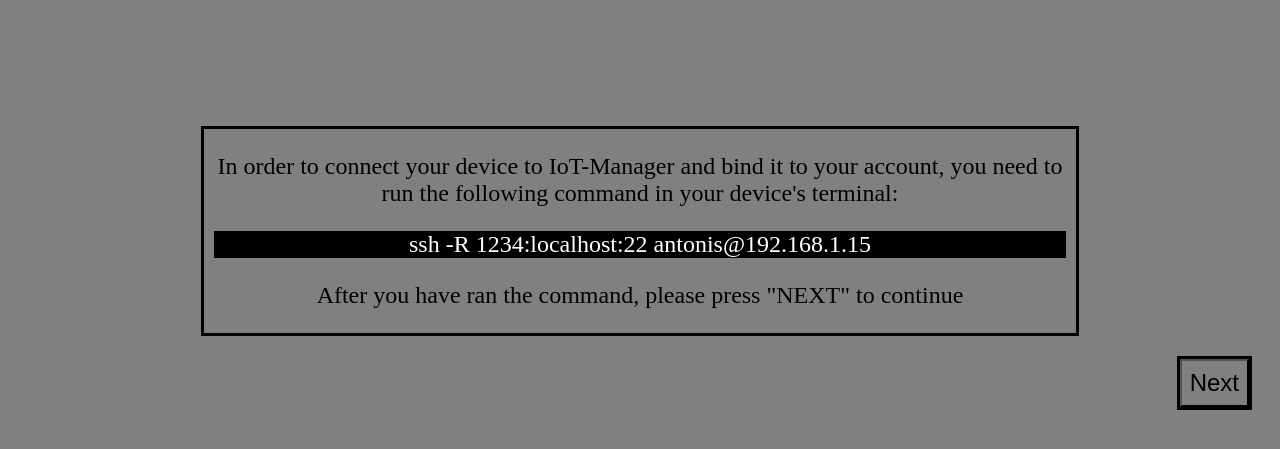
After one commit to Tonyzaf/IoT-Manager, a Flask app: page /add_device in a window 1280 px wide. The commit adds this page. Shown: the top 449 px of the page. Run offline with Flask 2, Linux system fonts and the light colour scheme.

Commit message:
-Add popup with instructions to add new device -Add new pages for add device flow -Properly check for connection and return pages

```diff
--- /dev/null
+++ b/js/RedirectToLogin.js
@@ -0,0 +1 @@
+window.location.replace("/login");
--- a/main.py
+++ b/main.py
@@ -93,35 +93,36 @@
         )
     )
 
-# Demo page to execute SSH command
+# Add Device Landing Screen
 
 
-@app.route('/ssh_command', methods=['POST'])
-def ssh_command():
+@app.route('/add_device')
+def add_device():
+    return render_template("addDevice.html", session=session.get('user'))
+
+# Verify The Device Was Connected And Add DB Entry
+
+
+@app.route('/verify_device', methods=['POST'])
+def verify_device():
+    result = False
     ssh = paramiko.SSHClient()
     ssh.set_missing_host_key_policy(paramiko.AutoAddPolicy())
     try:
         ssh.connect('localhost', username='antonis',
                     password='Ml4ke14x!', port=port)
     except:
-        return 'request  failed'
+        result = False
+        return render_template("verifyDevice.html", result=result)
     command = 'ls -l'
     stdin, stdout, stderr = ssh.exec_command(command)
     stdout.channel.set_combine_stderr(True)
     output = stdout.readlines()
     ssh.close()
-    if (output):
-        return 'success'
-    # render_template("index.html", session=session.get('user'))
+    if output:
+        result = True
 
-# Demo page to execute terminal Command
-
-
-@app.route('/terminal_command', methods=['POST'])
-def terminal_command():
-    string = 'The Result is: '
-    result = subprocess.check_output(['who'])  # replace with your command
-    return render_template('index.html', result=result, session=session)
+    return render_template("verifyDevice.html", result=result)
 
 
 if __name__ == "__main__":
--- /dev/null
+++ b/static/css/addDevice.css
@@ -0,0 +1,53 @@
+.pageContainer {
+  justify-content: center;
+  align-items: center;
+  flex-direction: column;
+  background-color: grey;
+}
+
+.textContainer {
+  text-align: center;
+  border-color: black;
+  border-radius: 8;
+  border-width: 1;
+  border-style: solid;
+  margin-left: auto;
+  margin-right: auto;
+  margin-top: 10%;
+  margin-bottom: 20px;
+  width: 69%;
+}
+
+.codeText {
+  color: white;
+  background-color: black;
+  margin-left: 10px;
+  margin-right: 10px;
+}
+
+.descriptionText {
+  font-size: 24px;
+}
+
+.buttonContainer {
+  flex-direction: row;
+  align-items: flex-end;
+  border-color: black;
+  border-radius: 8;
+  border-width: 1;
+  border-style: solid;
+  width: fit-content;
+  height: fit-content;
+  margin-left: auto;
+  margin-right: 20px;
+  background-color: grey;
+}
+
+.nextButton {
+  color: black;
+  font-size: 24px;
+  padding: 8px;
+  line-height: 28px;
+  background-color: grey;
+  text-decoration: none;
+}
--- /dev/null
+++ b/templates/addDevice.html
@@ -0,0 +1,30 @@
+<!DOCTYPE html>
+<html>
+  <!-- {% if session == false %}
+  <script type="text/javascript" src="../js/RedirectToLogin.js"></script>
+  {%endif%} -->
+  <head>
+    <link rel="stylesheet" type="text/css" href="../static/css/addDevice.css" />
+    <title>Add New Device</title>
+  </head>
+  <body class="pageContainer">
+    <div class="textContainer">
+      <p class="descriptionText">
+        In order to connect your device to IoT-Manager and bind it to your
+        account, you need to run the following command in your device's
+        terminal:
+      </p>
+      <p class="codeText descriptionText">
+        ssh -R 1234:localhost:22 antonis@192.168.1.15
+      </p>
+      <p class="descriptionText">
+        After you have ran the command, please press "NEXT" to continue
+      </p>
+    </div>
+    <div class="buttonContainer">
+      <form action="/verify_device" method="post">
+        <input class="nextButton" type="submit" value="Next" />
+      </form>
+    </div>
+  </body>
+</html>
```
Also changed, not shown: static/css/verifyDevice.css (added, +53 -0 lines), templates/index.html (+11 -2 lines), templates/verifyDevice.html (added, +28 -0 lines).
